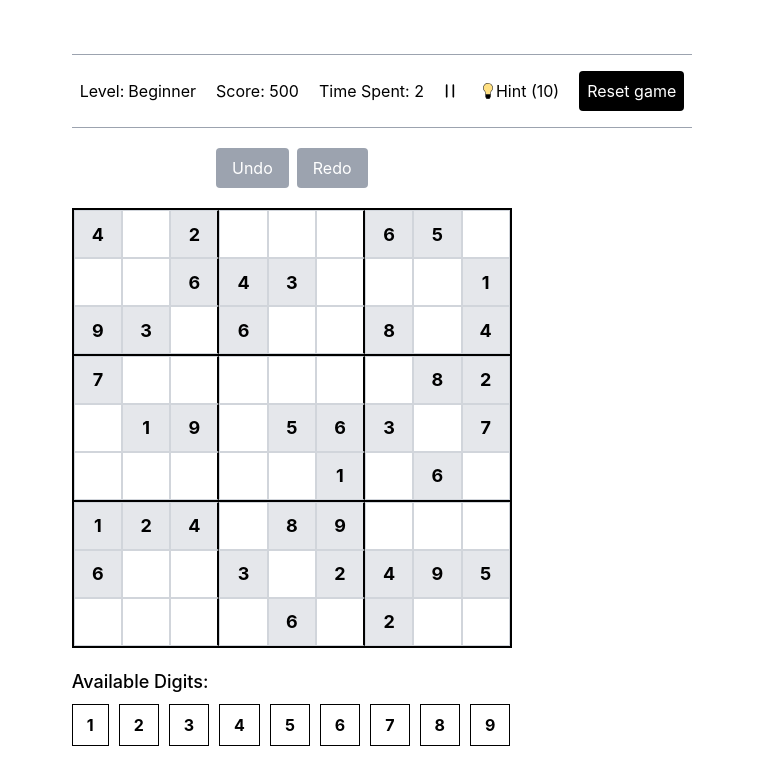
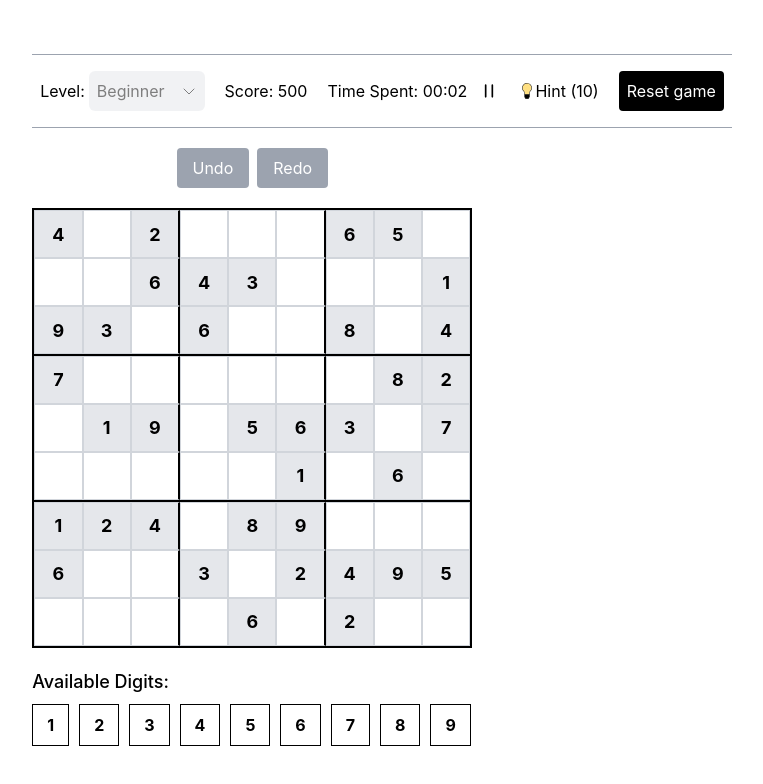
Before and after one commit to andreykamaldinov/sudoku, a Vue app: page / in a window 1280 px wide. Both pictures are taken after a click on the button "Start game". Shown: the top 784 px of the page, without its empty margins (258-1021 px from the left). Built offline with nearby package versions, Linux system fonts and the light colour scheme.

Commit message:
feat(ref: no-ref): ui enchantments

```diff
--- a/src/pages/home/sudoku/store/store.ts
+++ b/src/pages/home/sudoku/store/store.ts
@@ -76,11 +76,15 @@ export const useStore = defineStore('sudoku', {
             this.isFinished = false;
             this.isStarted = true;
             this.isPaused = false;
+            this.moveHistory = [];
+            this.isHintVisible = false;
+            this.currentMoveIndex = -1;
             this.score = SudokuScore.TOTAL_POINTS;
         },
 
         resetGame() {
             this.isStarted = false;
+            this.hintCell = null;
         },
 
         finishGame() {
--- a/src/pages/home/sudoku/sudoku-header/level/TheLevel.vue
+++ b/src/pages/home/sudoku/sudoku-header/level/TheLevel.vue
@@ -5,7 +5,7 @@ import { SudokuLevel } from './level.enum.ts';
 import { storeToRefs } from 'pinia';
 
 const store = useStore();
-const { sudokuLevel } = storeToRefs(store);
+const { sudokuLevel, isStarted } = storeToRefs(store);
 
 const sudokuLevels: SudokuLevel[] = [
     SudokuLevel.BEGINNER,
@@ -19,6 +19,7 @@ const sudokuLevels: SudokuLevel[] = [
     <div class="flex gap-1 items-center">
         Level:
         <BaseSelect
+            :disabled="isStarted"
             :selected-item="sudokuLevel"
             :items="sudokuLevels"
             @update:selected-item="(level: SudokuLevel) => store.changeSudokuLevel(level)"
--- a/src/pages/home/sudoku/sudoku-header/timer/TheTimer.vue
+++ b/src/pages/home/sudoku/sudoku-header/timer/TheTimer.vue
@@ -2,11 +2,11 @@
 import IconStart from '@/shared/icons/IconStart.vue';
 import IconPause from '@/shared/icons/IconPause.vue';
 import { useStore } from '@/pages/home/sudoku/store/store.ts';
-import { onMounted, onUnmounted, watch } from 'vue';
+import { computed, onMounted, onUnmounted, watch } from 'vue';
 import { storeToRefs } from 'pinia';
 
 const store = useStore();
-const { timeSpent, isPaused, isStarted, isFinished } = storeToRefs(store);
+const { isPaused, isStarted, isFinished } = storeToRefs(store);
 
 let interval: ReturnType<typeof setInterval>;
 
@@ -44,12 +44,20 @@ onMounted(() => {
 onUnmounted(() => {
     stopTimer();
 });
+
+const formattedTime = computed((): string => {
+    const minutes = Math.floor(store.timeSpent / 60)
+        .toString()
+        .padStart(2, '0');
+    const seconds = (store.timeSpent % 60).toString().padStart(2, '0');
+    return `${minutes}:${seconds}`;
+});
 </script>
 
 <template>
     <div class="flex items-center gap-2">
-        <span>Time Spent: {{ timeSpent }}</span>
-        <button v-if="!isFinished" class="flex items-center text-black ml-2">
+        <span class="min-w-36">Time Spent: {{ formattedTime }}</span>
+        <button v-if="!isFinished" class="flex items-center text-black ml-auto">
             <IconStart v-if="isPaused" class="size-5" @click="handlePauseChange" />
             <IconPause v-else class="size-5" @click="handlePauseChange" />
         </button>
--- a/src/shared/select/BaseSelect.vue
+++ b/src/shared/select/BaseSelect.vue
@@ -4,16 +4,19 @@ import { ref, watch } from 'vue';
 type SelectProps = {
     items: string[];
     selectedItem: string;
+    disabled?: boolean;
 };
 
-const { selectedItem, items } = defineProps<SelectProps>();
+const { selectedItem, items, disabled = false } = defineProps<SelectProps>();
 const emit = defineEmits(['update:selectedItem']);
 
 const selected = ref<string>(selectedItem);
 const open = ref(false);
 
 const toggleDropdown = (): void => {
-    open.value = !open.value;
+    if (!disabled) {
+        open.value = !open.value;
+    }
 };
 
 const selectItem = (option: string): void => {
@@ -34,12 +37,28 @@ watch(
 
 <template>
     <div class="relative w-full" :tabindex="0" @blur="open = false">
-        <div class="text-black cursor-pointer" @click="toggleDropdown">
-            {{ selected }}
+        <div
+            :class="[
+                'flex items-center text-black bg-gray-200 rounded-md p-2 gap-4',
+                { 'cursor-pointer': !disabled, 'cursor-not-allowed opacity-50': disabled },
+            ]"
+            @click="toggleDropdown"
+        >
+            <span>{{ selected }} </span>
+            <svg
+                xmlns="http://www.w3.org/2000/svg"
+                fill="none"
+                viewBox="0 0 24 24"
+                stroke-width="1.5"
+                stroke="currentColor"
+                class="w-4 h-4"
+            >
+                <path stroke-linecap="round" stroke-linejoin="round" d="M19.5 9l-7.5 7.5L4.5 9" />
+            </svg>
         </div>
 
         <div
-            class="absolute left-0 right-0 bg-gray-200 text-black rounded-md shadow-md border border-gray-600 z-10 w-fit"
+            class="absolute left-0 right-0 bg-gray-200 text-black rounded-md shadow-md border border-gray-600 z-10 w-fit mt-1"
             :class="{ hidden: !open }"
         >
             <div
```
